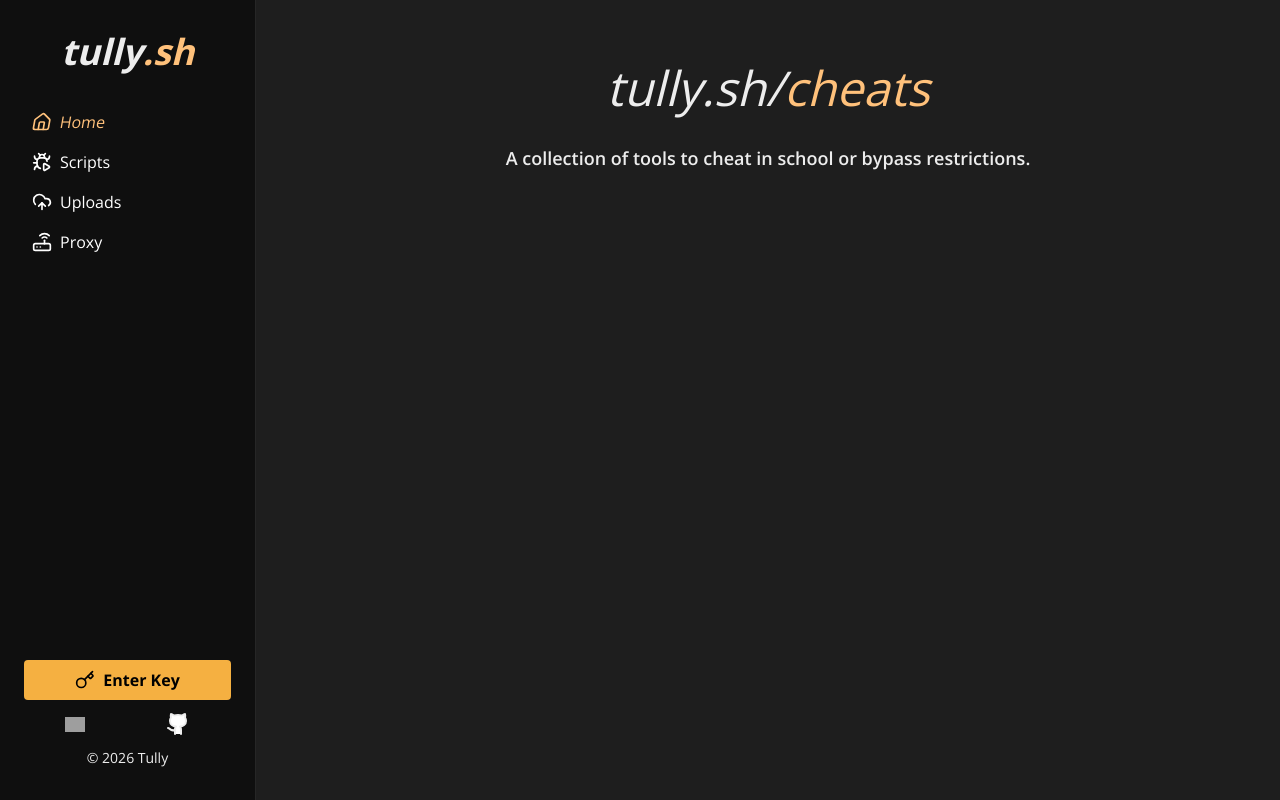
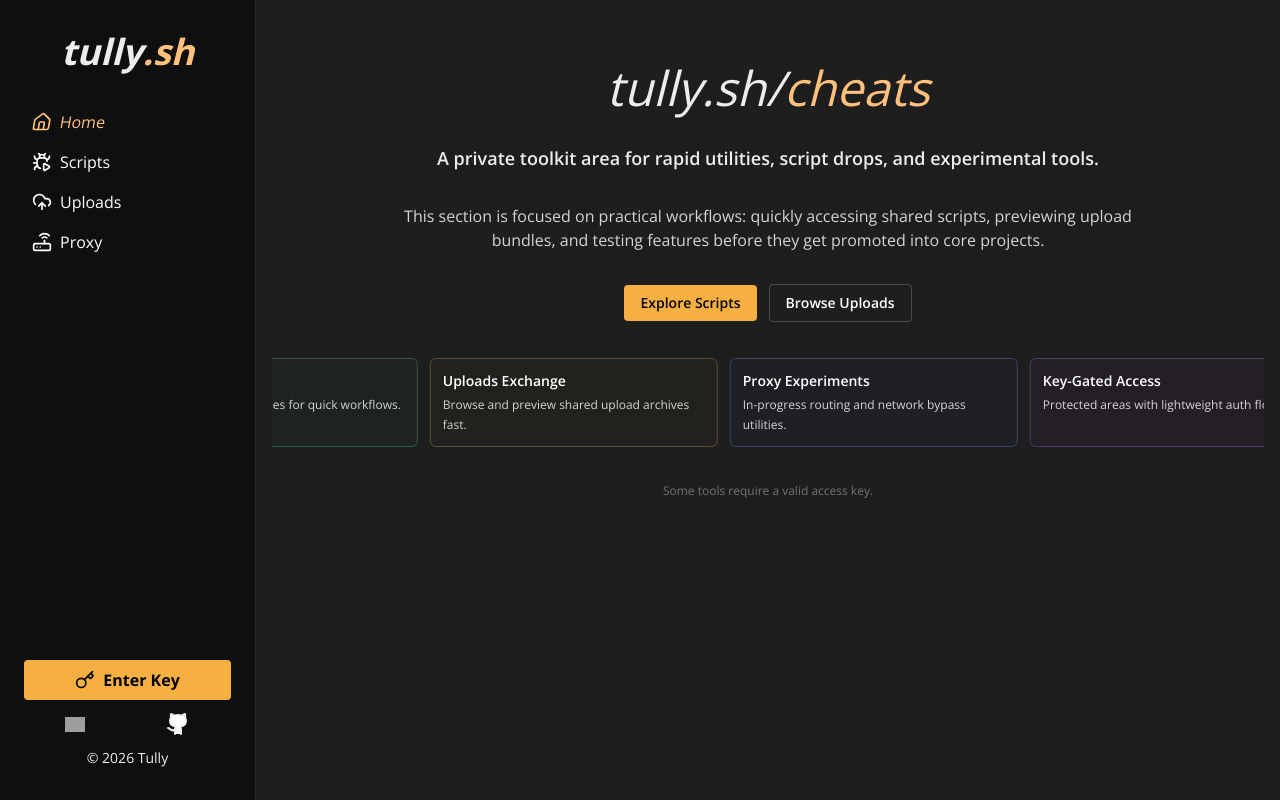
Before and after one commit to Tullysaurus/tully.sh, a Next.js app: page /cheats in a window 1280 px wide. Built offline with nearby package versions, Linux system fonts and the light colour scheme; grey boxes are pictures that could not be loaded.

Commit message:
Add cheat homepage, update animations

```diff
--- a/src/app/(main)/(default)/blog/page.tsx
+++ b/src/app/(main)/(default)/blog/page.tsx
@@ -3,6 +3,15 @@
 import GridItem from "@/components/grid-item";
 
 export default function Blog() {
+  const rowDelayClass = (index: number) => {
+    const row = Math.floor(index / 3);
+    if (row <= 0) return "";
+    if (row === 1) return "delay-1";
+    if (row === 2) return "delay-2";
+    if (row === 3) return "delay-3";
+    return "delay-4";
+  };
+
   const loremPosts = [
     {
       id: "201",
@@ -56,9 +65,9 @@ export default function Blog() {
         Lorem ipsum posts and writeups.
       </p>
       <div className="grid w-full grid-cols-1 gap-4 sm:grid-cols-2 lg:grid-cols-3">
-        {loremPosts.map((item) => (
+        {loremPosts.map((item, index) => (
+          <div key={item.id} className={`reveal-up ${rowDelayClass(index)}`}>
             <GridItem
-            key={item.id}
               id={item.id}
               title={item.title}
               description={item.description}
@@ -66,6 +75,7 @@ export default function Blog() {
               date={item.date}
               onclick={() => Promise.resolve(true)}
             />
+          </div>
         ))}
       </div>
     </div>
--- a/src/app/(main)/(default)/projects/page.tsx
+++ b/src/app/(main)/(default)/projects/page.tsx
@@ -3,6 +3,15 @@
 import GridItem from "@/components/grid-item";
 
 export default function Projects() {
+  const rowDelayClass = (index: number) => {
+    const row = Math.floor(index / 3);
+    if (row <= 0) return "";
+    if (row === 1) return "delay-1";
+    if (row === 2) return "delay-2";
+    if (row === 3) return "delay-3";
+    return "delay-4";
+  };
+
   const loremProjects = [
     {
       id: "101",
@@ -55,9 +64,9 @@ export default function Projects() {
         Lorem ipsum projects and experiments.
       </p>
       <div className="grid w-full grid-cols-1 gap-4 sm:grid-cols-2 lg:grid-cols-3">
-        {loremProjects.map((item) => (
+        {loremProjects.map((item, index) => (
+          <div key={item.id} className={`reveal-up ${rowDelayClass(index)}`}>
             <GridItem
-            key={item.id}
               id={item.id}
               title={item.title}
               description={item.description}
@@ -65,6 +74,7 @@ export default function Projects() {
               date={item.date}
               onclick={() => Promise.resolve(true)}
             />
+          </div>
         ))}
       </div>
     </div>
--- a/src/app/(main)/cheats/(home)/page.tsx
+++ b/src/app/(main)/cheats/(home)/page.tsx
@@ -1,12 +1,77 @@
 'use client';
 
-export default function Scripts() {
+import Link from "next/link";
+
+export default function CheatsHome() {
+  const cheatsTags = [
+    {
+      id: "scripts",
+      title: "Scripts Library",
+      description: "Prebuilt tools and utilities for quick workflows.",
+      tone: "bg-[#1e2321] border-[#2f5a49]",
+    },
+    {
+      id: "uploads",
+      title: "Uploads Exchange",
+      description: "Browse and preview shared upload archives fast.",
+      tone: "bg-[#23211e] border-[#5b4f34]",
+    },
+    {
+      id: "proxy",
+      title: "Proxy Experiments",
+      description: "In-progress routing and network bypass utilities.",
+      tone: "bg-[#1f2026] border-[#3f4665]",
+    },
+    {
+      id: "private",
+      title: "Key-Gated Access",
+      description: "Protected areas with lightweight auth flow.",
+      tone: "bg-[#241f26] border-[#4f3d61]",
+    },
+  ];
+
+  const scrollingTags = [...cheatsTags, ...cheatsTags];
+
   return (
     <div className="mx-auto flex w-full max-w-6xl flex-col items-center gap-8 px-4 pb-10 pt-10 lg:pt-16">
-      <h1 className="text-center text-4xl italic font-light sm:text-5xl">tully.sh/<span className="text-[#FFC17B]">cheats</span></h1>
+      <h1 className="reveal-up text-center text-4xl italic font-light sm:text-5xl">tully.sh/<span className="text-[#FFC17B]">cheats</span></h1>
 
-      <p className="max-w-xl text-center text-base font-semibold sm:text-lg">
-        A collection of tools to cheat in school or bypass restrictions.
+      <p className="reveal-up delay-1 max-w-2xl text-center text-base font-semibold sm:text-lg">
+        A private toolkit area for rapid utilities, script drops, and experimental tools.
+      </p>
+      <p className="reveal-up delay-2 max-w-3xl text-center text-sm text-neutral-300 sm:text-base">
+        This section is focused on practical workflows: quickly accessing shared scripts,
+        previewing upload bundles, and testing features before they get promoted into core projects.
+      </p>
+      <div className="reveal-up delay-3 flex flex-wrap items-center justify-center gap-3">
+        <Link
+          href="/cheats/scripts"
+          className="rounded bg-[#f5b041] px-4 py-2 text-sm font-semibold text-black transition-colors hover:bg-[#d49b3b]"
+        >
+          Explore Scripts
+        </Link>
+        <Link
+          href="/cheats/uploads"
+          className="rounded border border-white/20 px-4 py-2 text-sm font-semibold text-white transition-colors hover:border-white/40 hover:bg-white/5"
+        >
+          Browse Uploads
+        </Link>
+      </div>
+      <div className="reveal-up delay-4 home-card-marquee w-full overflow-hidden">
+        <div className="home-card-track flex w-max items-stretch gap-3 py-1">
+          {scrollingTags.map((tag, index) => (
+            <article
+              key={`${tag.id}-${index}`}
+              className={`w-[18rem] shrink-0 rounded-md border p-3 ${tag.tone}`}
+            >
+              <p className="text-sm font-semibold text-white">{tag.title}</p>
+              <p className="mt-1 text-xs leading-relaxed text-neutral-300">{tag.description}</p>
+            </article>
+          ))}
+        </div>
+      </div>
+      <p className="reveal-up delay-4 text-center text-xs text-neutral-500">
+        Some tools require a valid access key.
       </p>
     </div>
   );
--- a/src/components/scripts-grid.tsx
+++ b/src/components/scripts-grid.tsx
@@ -21,6 +21,15 @@ export default function ScriptsGrid({
 }) {
   const { openAuthModal } = useModals();
 
+  const rowDelayClass = (index: number) => {
+    const row = Math.floor(index / 3);
+    if (row <= 0) return "";
+    if (row === 1) return "delay-1";
+    if (row === 2) return "delay-2";
+    if (row === 3) return "delay-3";
+    return "delay-4";
+  };
+
   const handleItemClick = async (cookieString: string) => {
     const result = await checkAuth(Object.fromEntries(cookieString.split("; ").map((c) => c.split("=")))["auth"] || "");
     // If the server action returns "0", it means not authorized
@@ -33,8 +42,10 @@ export default function ScriptsGrid({
   return (
     <>
       <div className="grid w-full max-w-6xl grid-cols-1 gap-4 px-4 sm:grid-cols-2 lg:grid-cols-3 lg:px-0">
-        {Object.keys(scripts).map((key) => (
-          <GridItem key={key} {...scripts[key]} onclick={handleItemClick} />
+        {Object.keys(scripts).map((key, index) => (
+          <div key={key} className={`reveal-up ${rowDelayClass(index)}`}>
+            <GridItem {...scripts[key]} onclick={handleItemClick} />
+          </div>
         ))}
       </div>
     </>
```
Lines whose indentation alone changed are shown as unchanged.
